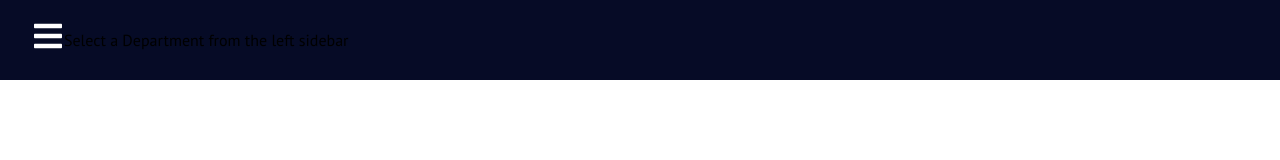
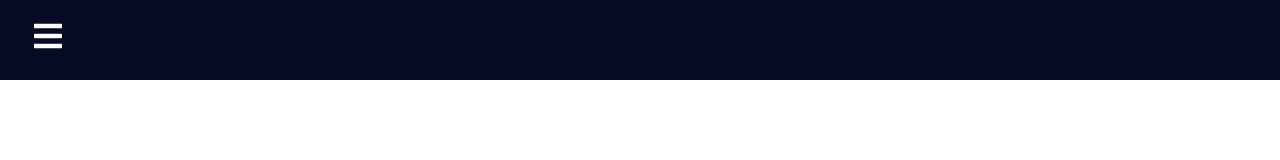
Before and after one commit to Winx1718/blackboard-project, a React (Create React App) app: page / in a window 1280 px wide. Shown: the top 160 px of the page. Built offline with nearby package versions, Linux system fonts and the light colour scheme.

Commit message:
Removed unnecessary text from navbar

```diff
--- a/src/components/Navbar.js
+++ b/src/components/Navbar.js
@@ -18,7 +18,6 @@ function Navbar() {
           <Link to="#" className="menu-bars">
             <FaBars onClick={showSidebar} />
           </Link>
-          <p>Select a Department from the left sidebar</p>
         </div>
         <nav className={sidebar ? "nav-menu active" : "nav-menu"}>
           <ul className="nav-menu-items" onClick={showSidebar}>
```
